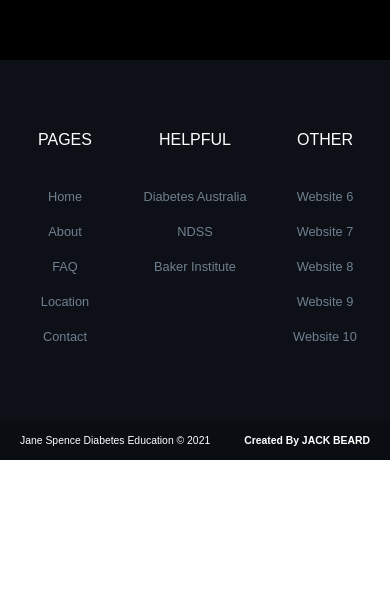
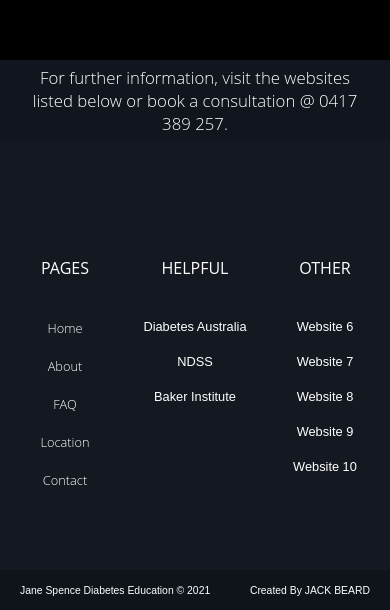
Before and after one commit to jackedwardbeard/01-Jane_Spence, a React (Create React App) app in the folder jane_spence/: page / in a window 390 px wide. Shown: the part 5764-6374 px from the top of the page. Before the commit the page ends 6224 px from the top, so only its background shows below. Built offline with nearby package versions, Linux system fonts and the light colour scheme.

Commit message:
Added and styled prefooter incl. mobile views.

```diff
--- a/jane_spence/src/components/Footer/FooterComponents.js
+++ b/jane_spence/src/components/Footer/FooterComponents.js
@@ -4,14 +4,15 @@ import { Link as LinkRouter } from 'react-router-dom'
 
 
 export const FooterContainer = styled.div`
-    background: rgb(13,16,22);
-    height: 400px;
+    background: rgb(19,24,33);
+    height: 550px;
 `
 
 export const FooterWrapper = styled.div`
-    height: 360px;
+    height: 510px;
     display: grid;
     width: 100%;
+    font-family: 'Montserrat', sans-serif;
 `
 
 export const Row1 = styled.div`
@@ -43,6 +44,45 @@ export const Column3 = styled.div`
     float: left;
     text-align: center;
     overflow: hidden;
+`
+
+export const PreFooterWrapper = styled.div`
+    background: rgb(0,0,0, 0.1);
+    height: 80px;
+    color: white;
+    display: flex;
+    justify-content: center;
+    align-items: center;
+    text-align: center;
+    font-family: 'Open Sans', sans-serif;
+    font-weight: 300;
+    font-size: 1.5rem;
+    padding-left: 20px;
+    padding-right: 20px;
+
+    @media screen and (max-width: 1024px) {
+        font-size: 1.3rem;
+    }
+
+    @media screen and (max-width: 414px) {
+        font-size: 1.1rem;
+    }
+
+    @media screen and (max-width: 411px) {
+        font-size: 1.05rem;
+    }
+
+    @media screen and (max-width: 375px) {
+        font-size: 0.95rem;
+    }
+
+    @media screen and (max-width: 360px) {
+        font-size: 0.92rem;
+    }
+
+    @media screen and (max-width: 280px) {
+        font-size: 0.7rem;
+    }
 `
 
 export const SubFooterContainer = styled.div`
@@ -91,7 +131,7 @@ export const SubFooterContainer = styled.div`
 
 export const LeftText = styled.span`
     color: white;
-    font-weight: 450;
+    font-weight: 300;
     font-family: 'Montserrat', sans-serif;
     text-align: left;
     padding-top: 15px;
@@ -101,7 +141,7 @@ export const LeftText = styled.span`
 export const RightText = styled(LinkRouter)`
     color: white;
     font-size: 1rem;
-    font-weight: 600;
+    font-weight: 300;
     font-family: 'Montserrat', sans-serif;
     float: right;
     background: transparent;
@@ -148,7 +188,7 @@ export const Title = styled.h3`
     color: white;
     font-size: 1.25rem;
     font-weight: 500;
-    font-family: 'Montserrat', sans-serif;
+    font-family: 'Open Sans', sans-serif;
     margin-top: 20px;
     margin-bottom: 40px;
 
@@ -171,8 +211,8 @@ export const Title = styled.h3`
 `
 
 export const NavLinkScroll = styled(LinkScroll)`
-    color: #708090;
-    font-family: 'Montserrat', sans-serif;
+    color: white;
+    font-family: 'Open Sans', sans-serif;
     font-size: 1rem;
     font-weight: 300;
     margin-top: 20px;
@@ -194,7 +234,7 @@ export const NavLinkScroll = styled(LinkScroll)`
 `
 
 export const NavLink = styled(LinkRouter)`
-    color: #708090;
+    color: white;
     font-family: 'Montserrat', sans-serif;
     font-size: 1rem;
     font-weight: 300;
--- a/jane_spence/src/components/Footer/index.js
+++ b/jane_spence/src/components/Footer/index.js
@@ -11,7 +11,8 @@ import {
     RightText,
     Title,
     NavLink,
-    NavLinkScroll
+    NavLinkScroll,
+    PreFooterWrapper
 } from './FooterComponents'
 import Aos from 'aos'
 import 'aos/dist/aos.css'
@@ -25,6 +26,9 @@ const Footer = () => {
     return (
         <FooterContainer>
             <FooterWrapper>
+                <PreFooterWrapper>
+                    For further information, visit the websites listed below or book a consultation @ 0417 389 257.
+                </PreFooterWrapper>
                 <Row1>
                     <Column1>
                         <Title data-aos='fade-up'>
--- a/jane_spence/src/components/Navbar/NavbarComponents.js
+++ b/jane_spence/src/components/Navbar/NavbarComponents.js
@@ -151,11 +151,11 @@ export const NavLinks = styled(LinkScroll)`
     cursor: pointer;
 
     &.active {
-        border-bottom: 4px solid pink;
+        border-bottom: 3px solid pink;
     }
 
     &:hover {
-        border-bottom: 4px solid pink;
+        border-bottom: 3px solid pink;
     }
 
 `;
```
